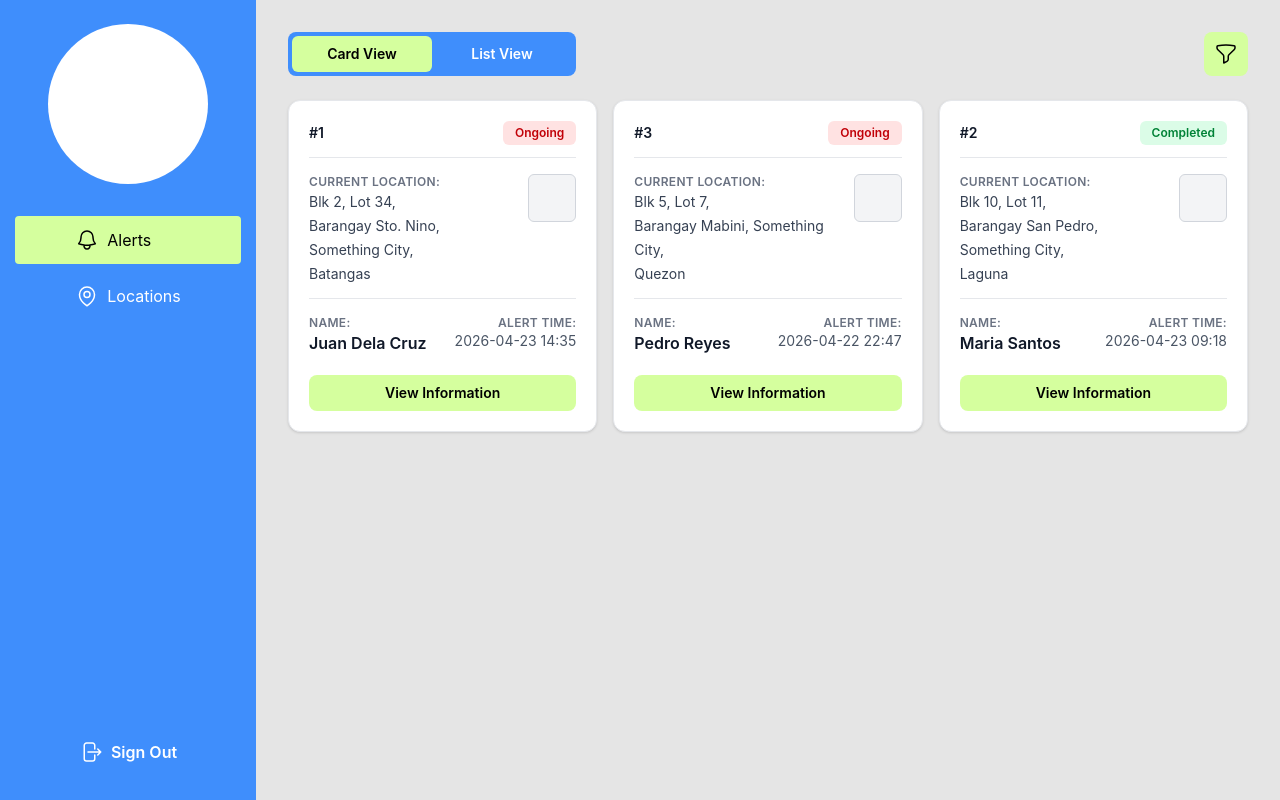
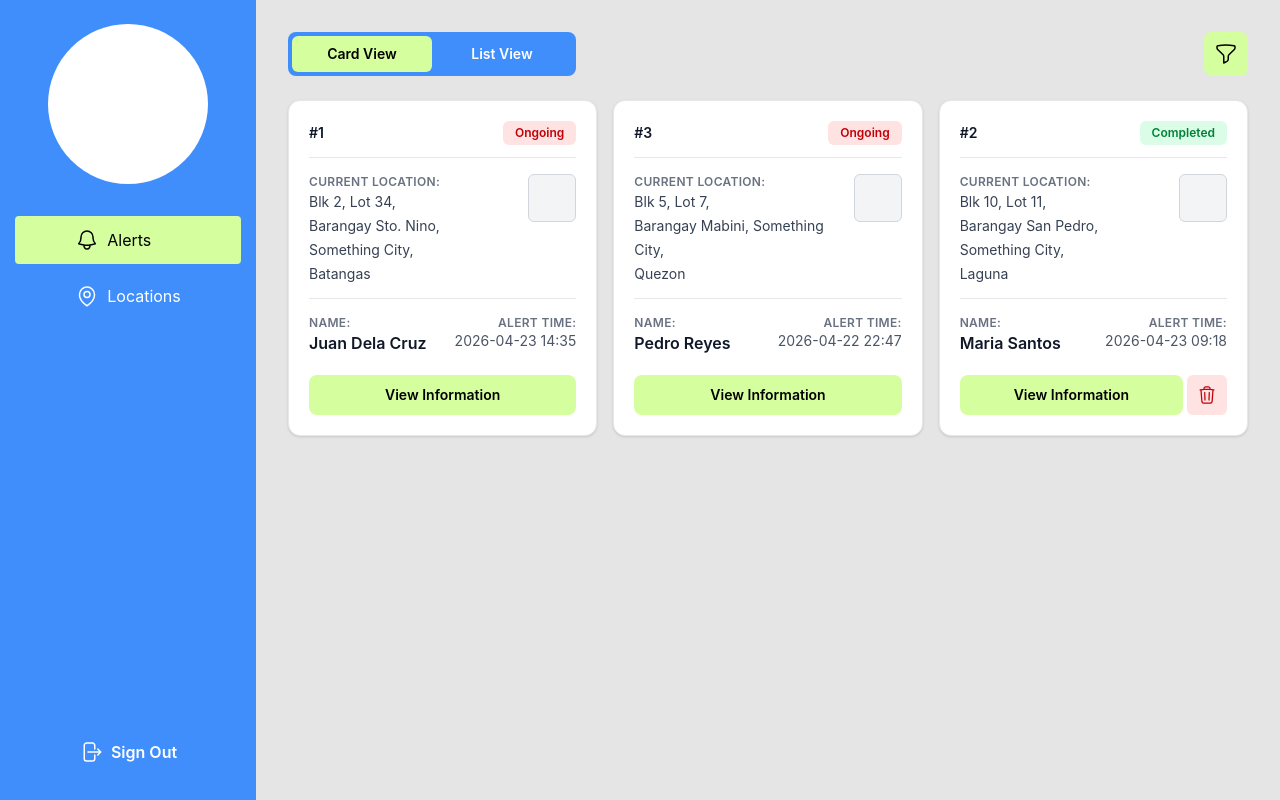
Before and after one commit to rcSabucido/receiver-wakealert, a React (Vite) app: page /alerts in a window 1280 px wide. Built offline with nearby package versions, Linux system fonts and the light colour scheme.

Commit message:
#32 Implement logic on ongoing/completed to enable the visibility of the delete button alongside its delete logic

```diff
--- a/src/pages/AlertsPage.tsx
+++ b/src/pages/AlertsPage.tsx
@@ -1,6 +1,6 @@
 import { useState } from "react";
 import { ViewModeToggle } from "../components/ViewModeToggle";
-import { FunnelIcon } from "@heroicons/react/24/outline";
+import { FunnelIcon, TrashIcon } from "@heroicons/react/24/outline";
 
 type ViewMode = "card" | "list";
 type StatusFilter = "all" | "ongoing" | "completed";
@@ -42,6 +42,7 @@ const alerts: AlertItem[] = [
 ];
 
 export function AlertsPage() {
+  const [alertsData, setAlertsData] = useState<AlertItem[]>(alerts);
   const [viewMode, setViewMode] = useState<ViewMode>("card");
   const [appliedFilter, setAppliedFilter] = useState<StatusFilter>("all");
   const [draftFilter, setDraftFilter] = useState<StatusFilter>("all");
@@ -55,6 +56,15 @@ export function AlertsPage() {
       ...prev,
       [alertId]: !prev[alertId],
     }));
+  };
+
+  const deleteAlert = (alertId: number) => {
+    setAlertsData((prev) => prev.filter((alert) => alert.id !== alertId));
+    setAlertStatuses((prev) => {
+      const next = { ...prev };
+      delete next[alertId];
+      return next;
+    });
   };
 
   const openFilterModal = () => {
@@ -75,7 +85,7 @@ export function AlertsPage() {
     setIsFilterModalOpen(false);
   };
 
-  const filteredAlerts = alerts.filter((alert) => {
+  const filteredAlerts = alertsData.filter((alert) => {
     const isCompleted = alertStatuses[alert.id] ?? alert.isCompleted;
 
     if (appliedFilter === "completed") {
@@ -116,7 +126,10 @@ export function AlertsPage() {
 
       {viewMode === "card" ? (
         <div className="grid grid-cols-1 gap-4 md:grid-cols-2 xl:grid-cols-3">
-          {cardAlerts.map((alert, index) => (
+          {cardAlerts.map((alert, index) => {
+            const isCompleted = alertStatuses[alert.id] ?? alert.isCompleted;
+
+            return (
             <article key={`${alert.id}-${index}`} className="flex flex-col gap-4 rounded-xl border border-gray-200 bg-white p-5 shadow-sm">
               <div className="flex items-center justify-between border-b border-gray-200 pb-3">
                 <p className="text-sm font-semibold text-gray-900">#{alert.id}</p>
@@ -124,12 +137,12 @@ export function AlertsPage() {
                   type="button"
                   onClick={() => toggleAlertStatus(alert.id)}
                   className={`cursor-pointer rounded-md px-3 py-1 text-xs font-semibold transition-colors duration-200 ${
-                    alertStatuses[alert.id]
+                    isCompleted
                       ? "bg-green-100 text-green-700 hover:bg-green-200"
                       : "bg-red-100 text-red-700 hover:bg-red-200"
                   }`}
                 >
-                  {alertStatuses[alert.id] ? "Completed" : "Ongoing"}
+                  {isCompleted ? "Completed" : "Ongoing"}
                 </button>
               </div>
 
@@ -158,14 +171,29 @@ export function AlertsPage() {
                 </div>
               </div>
 
-              <button
-                type="button"
-                className="mt-1 cursor-pointer rounded-lg bg-[#D5FF9E] px-4 py-2 text-sm font-semibold text-black transition-colors duration-200 ease-out hover:bg-[#BEEA7A]"
-              >
-                View Information
-              </button>
+              <div className="mt-1 flex items-center justify-between gap-1">
+                <button
+                  type="button"
+                  className={`flex h-10 items-center justify-center cursor-pointer rounded-lg bg-[#D5FF9E] px-4 text-sm font-semibold text-black transition-colors duration-200 ease-out hover:bg-[#BEEA7A] ${
+                    isCompleted ? "flex-1" : "w-full"
+                  }`}
+                >
+                  View Information
+                </button>
+                {isCompleted && (
+                  <button
+                    type="button"
+                    onClick={() => deleteAlert(alert.id)}
+                    aria-label={`Delete alert ${alert.id}`}
+                    className="flex h-10 w-10 cursor-pointer items-center justify-center rounded-md bg-red-100 text-red-700 transition-colors hover:bg-red-200"
+                  >
+                    <TrashIcon className="h-5 w-5" />
+                  </button>
+                )}
+              </div>
             </article>
-          ))}
+            );
+          })}
         </div>
       ) : (
         <div className="overflow-hidden rounded-xl border border-gray-200 bg-white shadow-sm">
```
